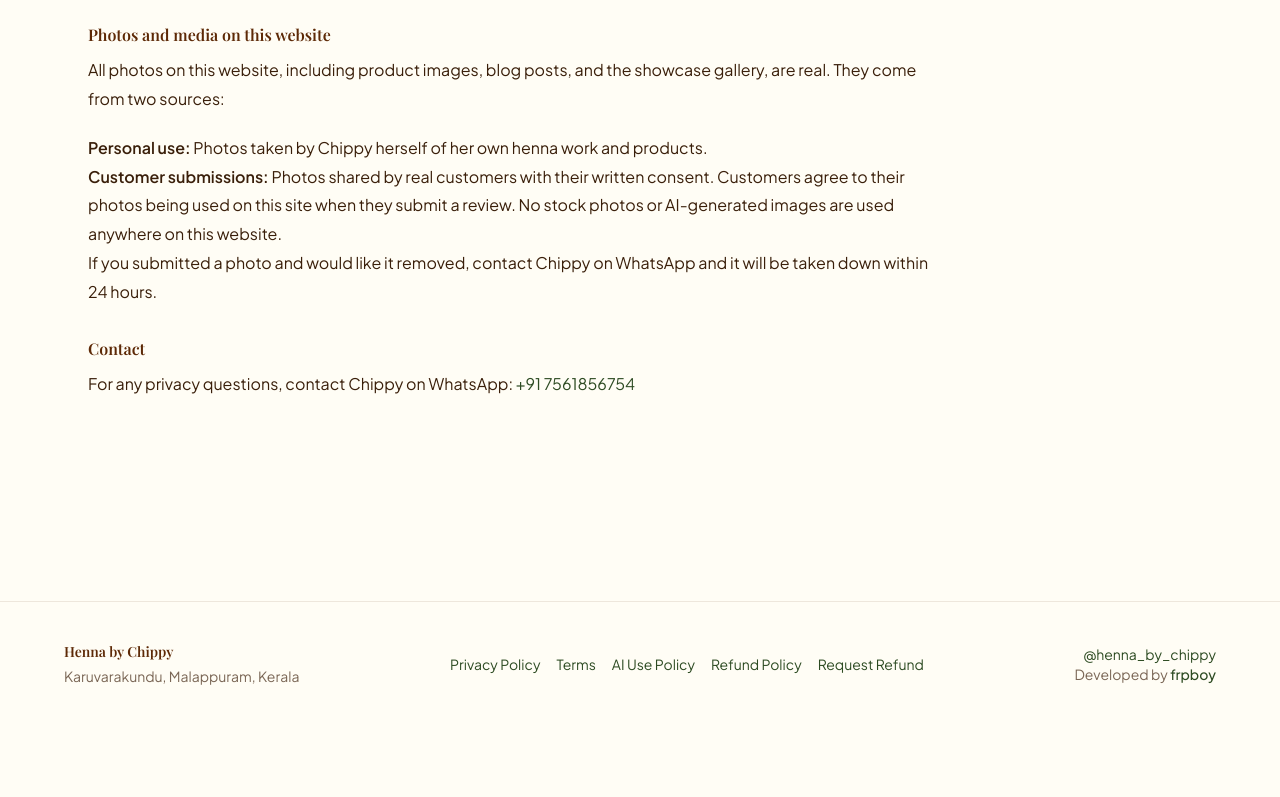
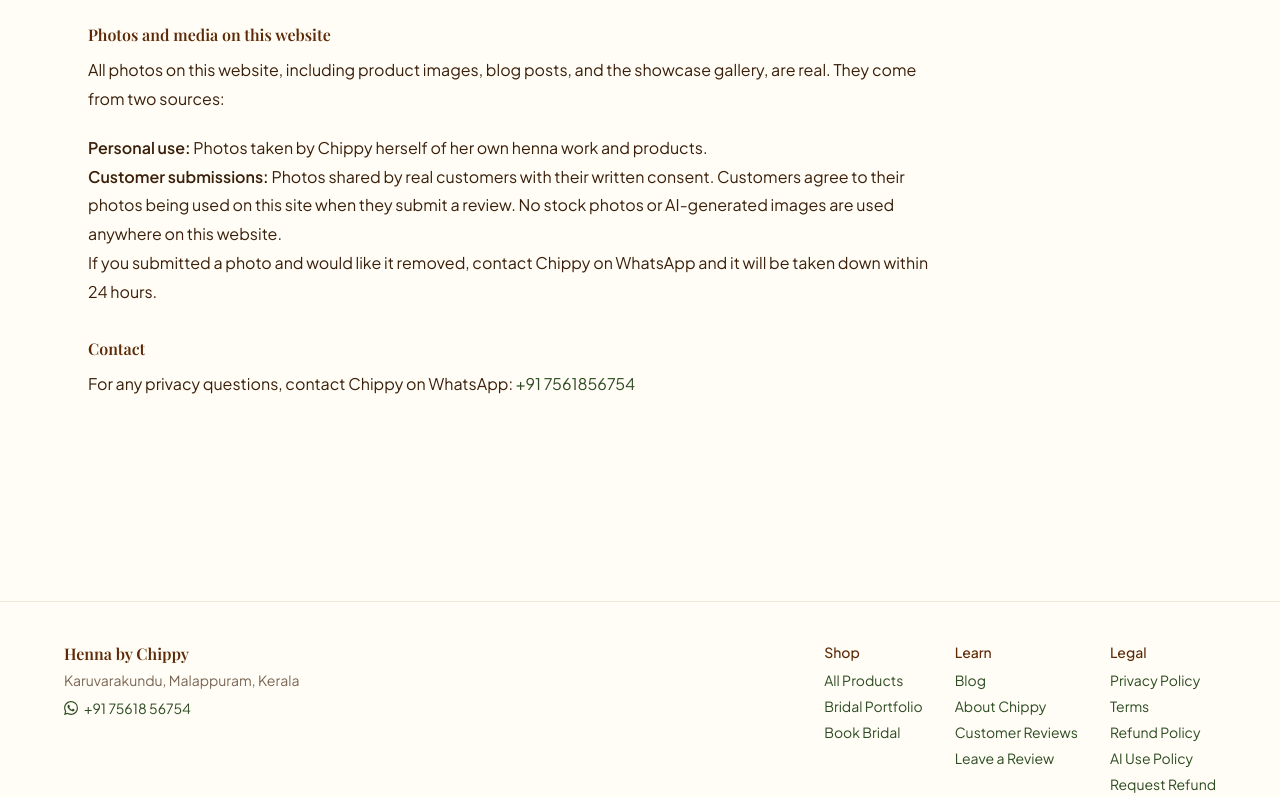
Before and after one commit to frpboy/Henna-by-Chippy, a Next.js app: page /privacy in a window 1280 px wide. Shown: the part 2000-2797 px from the top of the page. Before the commit the page ends 2726 px from the top, so only its background shows below. Built offline with nearby package versions, Linux system fonts and the light colour scheme; no server answers.

Commit message:
fix: refine footer credits and social links

```diff
--- a/src/app/layout.tsx
+++ b/src/app/layout.tsx
@@ -1,4 +1,5 @@
 import type { Metadata } from 'next'
+import Link from 'next/link'
 import './globals.css'
 import { Analytics } from '@vercel/analytics/next'
 import FloatingNav from '@/components/ui/FloatingNav'
@@ -61,28 +62,67 @@ export default function RootLayout({ children }: { children: React.ReactNode })
         <CartDrawer />
         <StainConsultant />
         <footer className="py-10 px-6 border-t border-henna-maroon/10 mt-20">
-          <div className="max-w-6xl mx-auto flex flex-col md:flex-row items-center justify-between gap-4 text-sm text-warm-gray">
-            <div className="text-center md:text-left">
-              <p className="font-serif text-henna-maroon font-semibold">Henna by Chippy</p>
-              <p className="mt-1">Karuvarakundu, Malappuram, Kerala</p>
+          <div className="max-w-6xl mx-auto flex flex-col gap-8 text-sm text-warm-gray">
+            {/* Top row: brand + nav columns */}
+            <div className="flex flex-col md:flex-row justify-between gap-8">
+              {/* Brand */}
+              <div>
+                <p className="font-serif text-henna-maroon font-semibold text-base">Henna by Chippy</p>
+                <p className="mt-1">Karuvarakundu, Malappuram, Kerala</p>
+                <a
+                  href="https://wa.me/917561856754"
+                  target="_blank"
+                  rel="noopener noreferrer"
+                  className="inline-flex items-center gap-1.5 mt-2 hover:text-henna-maroon transition-colors"
+                >
+                  <svg width="14" height="14" viewBox="0 0 24 24" fill="currentColor" aria-hidden="true">
+                    <path d="M17.472 14.382c-.297-.149-1.758-.867-2.03-.967-.273-.099-.471-.148-.67.15-.197.297-.767.966-.94 1.164-.173.199-.347.223-.644.075-.297-.15-1.255-.463-2.39-1.475-.883-.788-1.48-1.761-1.653-2.059-.173-.297-.018-.458.13-.606.134-.133.298-.347.446-.52.149-.174.198-.298.298-.497.099-.198.05-.371-.025-.52-.075-.149-.669-1.612-.916-2.207-.242-.579-.487-.5-.669-.51-.173-.008-.371-.01-.57-.01-.198 0-.52.074-.792.372-.272.297-1.04 1.016-1.04 2.479 0 1.462 1.065 2.875 1.213 3.074.149.198 2.096 3.2 5.077 4.487.709.306 1.262.489 1.694.625.712.227 1.36.195 1.871.118.571-.085 1.758-.719 2.006-1.413.248-.694.248-1.289.173-1.413-.074-.124-.272-.198-.57-.347m-5.421 7.403h-.004a9.87 9.87 0 01-5.031-1.378l-.361-.214-3.741.982.998-3.648-.235-.374a9.86 9.86 0 01-1.51-5.26c.001-5.45 4.436-9.884 9.888-9.884 2.64 0 5.122 1.03 6.988 2.898a9.825 9.825 0 012.893 6.994c-.003 5.45-4.437 9.884-9.885 9.884m8.413-18.297A11.815 11.815 0 0012.05 0C5.495 0 .16 5.335.157 11.892c0 2.096.547 4.142 1.588 5.945L.057 24l6.305-1.654a11.882 11.882 0 005.683 1.448h.005c6.554 0 11.89-5.335 11.893-11.893a11.821 11.821 0 00-3.48-8.413z" />
+                  </svg>
+                  +91 75618 56754
+                </a>
+              </div>
+
+              {/* Nav columns */}
+              <div className="flex flex-wrap gap-8">
+                <div>
+                  <p className="font-medium text-henna-maroon mb-2">Shop</p>
+                  <ul className="space-y-1.5">
+                    <li><Link href="/shop" className="hover:text-henna-maroon transition-colors">All Products</Link></li>
+                    <li><Link href="/bridal" className="hover:text-henna-maroon transition-colors">Bridal Portfolio</Link></li>
+                    <li><Link href="/bridal#booking" className="hover:text-henna-maroon transition-colors">Book Bridal</Link></li>
+                  </ul>
+                </div>
+                <div>
+                  <p className="font-medium text-henna-maroon mb-2">Learn</p>
+                  <ul className="space-y-1.5">
+                    <li><Link href="/blog" className="hover:text-henna-maroon transition-colors">Blog</Link></li>
+                    <li><Link href="/about" className="hover:text-henna-maroon transition-colors">About Chippy</Link></li>
+                    <li><Link href="/reviews" className="hover:text-henna-maroon transition-colors">Customer Reviews</Link></li>
+                    <li><Link href="/review/submission" className="hover:text-henna-maroon transition-colors">Leave a Review</Link></li>
+                  </ul>
+                </div>
+                <div>
+                  <p className="font-medium text-henna-maroon mb-2">Legal</p>
+                  <ul className="space-y-1.5">
+                    <li><Link href="/privacy" className="hover:text-henna-maroon transition-colors">Privacy Policy</Link></li>
+                    <li><Link href="/terms" className="hover:text-henna-maroon transition-colors">Terms</Link></li>
+                    <li><Link href="/refund-policy" className="hover:text-henna-maroon transition-colors">Refund Policy</Link></li>
+                    <li><Link href="/ai-use-policy" className="hover:text-henna-maroon transition-colors">AI Use Policy</Link></li>
+                    <li><Link href="/support/refund" className="hover:text-henna-maroon transition-colors">Request Refund</Link></li>
+                  </ul>
+                </div>
+              </div>
             </div>
 
-            <nav aria-label="Footer navigation" className="flex flex-wrap justify-center gap-4">
-              <a href="/privacy" className="hover:text-henna-maroon transition-colors">Privacy Policy</a>
-              <a href="/terms" className="hover:text-henna-maroon transition-colors">Terms</a>
-              <a href="/ai-use-policy" className="hover:text-henna-maroon transition-colors">AI Use Policy</a>
-              <a href="/refund-policy" className="hover:text-henna-maroon transition-colors">Refund Policy</a>
-              <a href="/support/refund" className="hover:text-henna-maroon transition-colors">Request Refund</a>
-            </nav>
-
-            <div className="text-center md:text-right space-y-1">
+            {/* Bottom row: Instagram + credit */}
+            <div className="flex flex-col sm:flex-row items-center justify-between gap-3 pt-6 border-t border-henna-maroon/10">
               <a
                 href="https://www.instagram.com/henna_by_chippy/"
                 target="_blank"
                 rel="noopener noreferrer"
                 className="hover:text-henna-maroon transition-colors"
               >
-                @henna_by_chippy
+                @henna_by_chippy on Instagram
               </a>
               <p>
                 Developed by{' '}
```
